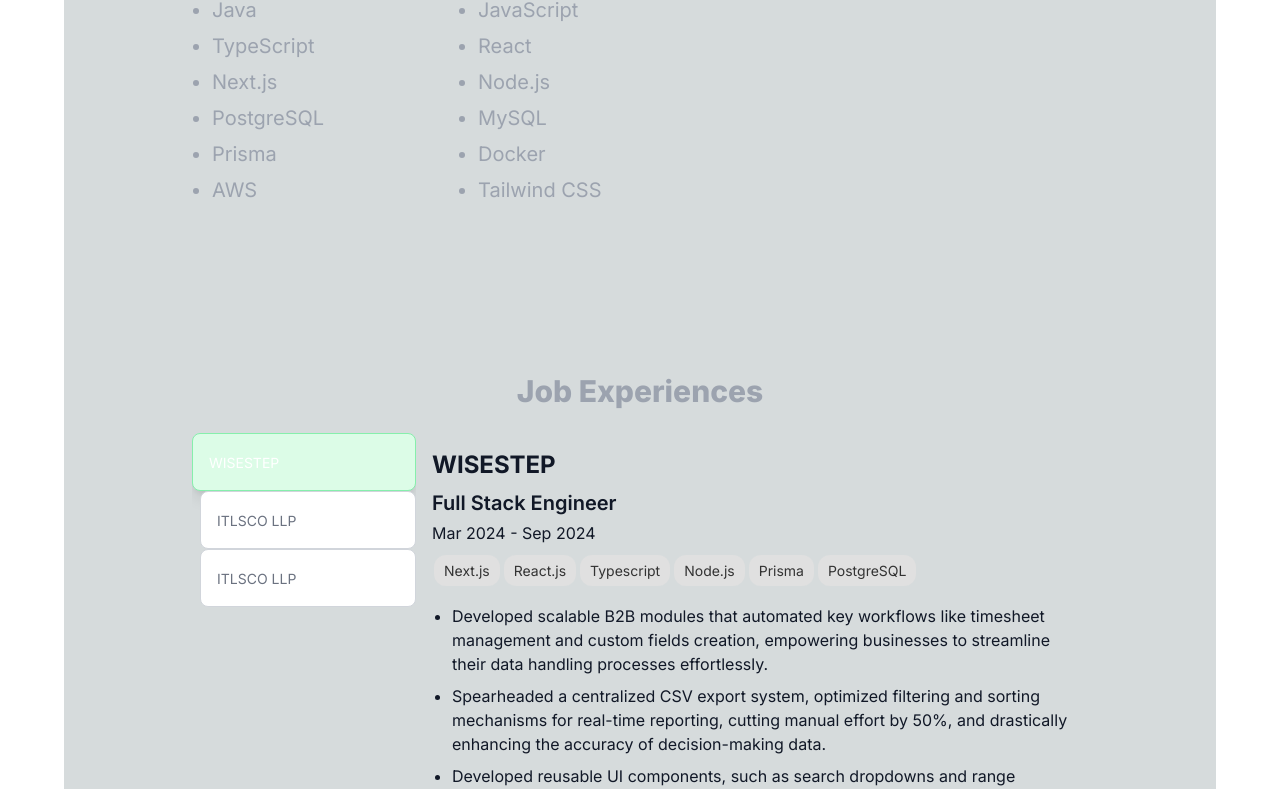
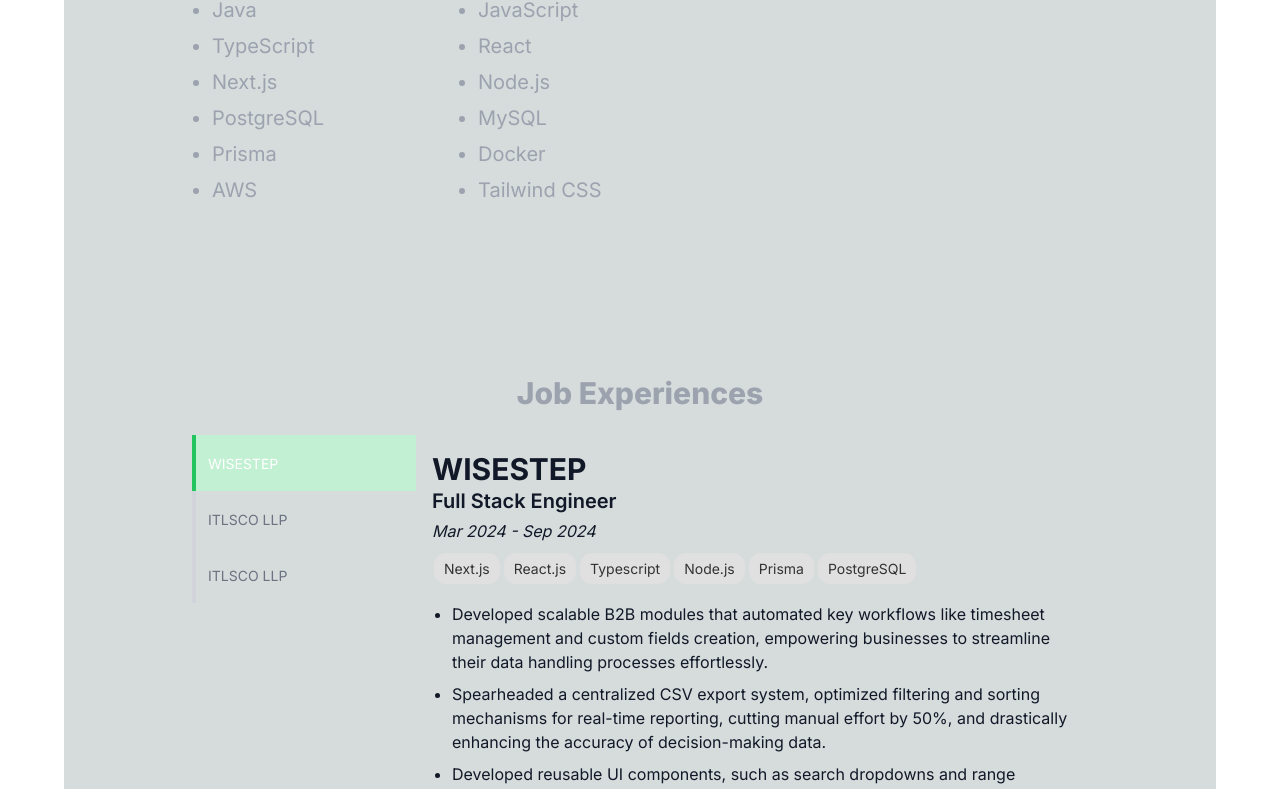
Before and after one commit to rothardo/my-portfolio-ashwintemkar, a Next.js app in the folder my-portfolio/: page / in a window 1280 px wide. Shown: the part 1520-2309 px from the top of the page. Built offline with nearby package versions, Linux system fonts and the light colour scheme.

Commit message:
smooth working jobs

```diff
--- a/my-portfolio/src/app/data/data.tsx
+++ b/my-portfolio/src/app/data/data.tsx
@@ -5,7 +5,6 @@
 import github from "@/components/icons/github.svg";
 import website from "@/components/icons/globe.svg";
 import instagram from "@/components/icons/instagram.svg";
-
 export const jobData: Job[] = [
   {
     id: "0",
@@ -27,6 +26,7 @@
       "Prisma",
       "PostgreSQL",
     ],
+    link: "https://wisestep.com",
   },
   {
     id: "1",
@@ -40,6 +40,7 @@
       "Built financial tools for tracking CAPEX and OPEX, delivering real-time financial insights and enabling stakeholders to make data-driven decisions faster.",
     ],
     stack: ["Java", "JSF", "J2EE", "Eclipse link", "MySQL"],
+    link: "https://itlsco.com",
   },
   {
     id: "2",
@@ -55,6 +56,7 @@
       "Optimized database management using MySQL, ensuring scalable data storage, retrieval, and improved system performance.",
     ],
     stack: ["Java EE", "Microservices", "Jenkins", "AI/ML", "MySQL"],
+    link: "https://itlsco.com",
   },
 ];
 
--- a/my-portfolio/src/app/types/type.ts
+++ b/my-portfolio/src/app/types/type.ts
@@ -3,6 +3,7 @@
   title: string;
   role: string;
   timeline: string;
+  link: string;
   description: string[];
   stack: string[];
 }
--- a/my-portfolio/src/components/DescriptionPanel.tsx
+++ b/my-portfolio/src/components/DescriptionPanel.tsx
@@ -13,9 +13,11 @@
 
   return (
     <div className="p-4">
-      <h2 className="text-2xl font-bold mb-2">{job.title}</h2>
+      <a href={job.link} className="text-3xl font-bold mb-2 cursor-pointer" target="_blank" rel="noopener noreferrer">
+        {job.title}
+      </a>
       <h3 className="text-xl font-semibold mb-1">{job.role}</h3>
-      <h4 className="text-md mb-2">{job.timeline}</h4>
+      <h4 className="text-md italic mb-2">{job.timeline}</h4>
       <div className="flex flex-wrap mb-4">
         {job.stack.map((tech) => (
           <Badge key={tech} text={tech} />
--- a/my-portfolio/src/components/JobNav.tsx
+++ b/my-portfolio/src/components/JobNav.tsx
@@ -10,17 +10,19 @@
 const JobNav: FC<JobNavProps> = ({ jobData, selectedJobId, onSelectJob }) => {
   return (
     <nav className="flex-none w-full md:w-1/4 mb-6 md:mb-0">
-      <ul className="flex overflow-x-auto space-x-2 md:block scrollbar-hide">
+      <ul className="flex overflow-x-auto md:block scrollbar-hide">
         {jobData.map((job) => (
           <li
             key={job.id}
             onClick={() => onSelectJob(job)}
-            className={`flex-none cursor-pointer p-4 transition-all duration-300 rounded-lg border
+            className={`flex-none cursor-pointer p-4 transition-all duration-300 relative
               ${
                 selectedJobId === job.id
-                  ? "bg-green-100 dark:bg-green-800 shadow-lg border-green-300 dark:border-green-600"
-                  : "bg-white dark:bg-gray-800 hover:bg-green-50 dark:hover:bg-green-700 border-gray-300 dark:border-gray-700"
+                  ? "bg-green-200 dark:bg-green-800 bg-opacity-75"
+                  : "hover:bg-green-50 dark:hover:bg-green-800 bg-opacity-50"
               }`}
+            aria-selected={selectedJobId === job.id}
+            role="option"
           >
             <span
               className={`text-sm ${
@@ -31,6 +33,13 @@
             >
               {job.title}
             </span>
+            <span
+              className={`absolute left-0 top-0 bottom-0 w-1 ${
+                selectedJobId === job.id
+                  ? "bg-green-500 dark:bg-green-300"
+                  : "bg-gray-300 dark:bg-gray-600"
+              }`}
+            ></span>
           </li>
         ))}
       </ul>
--- a/my-portfolio/src/components/Side.tsx
+++ b/my-portfolio/src/components/Side.tsx
@@ -9,7 +9,7 @@
   return (
     <div
       className={`fixed ${
-        orientation === "left" ? "left-8" : "right-[calc(97vw-100%)]"
+        orientation === "left" ? "left-8" : "right-[calc(95vw-100%)]"
       }
                   top-1/2 transform -translate-y-1/2 w-auto flex flex-col items-center`}
     >
```
